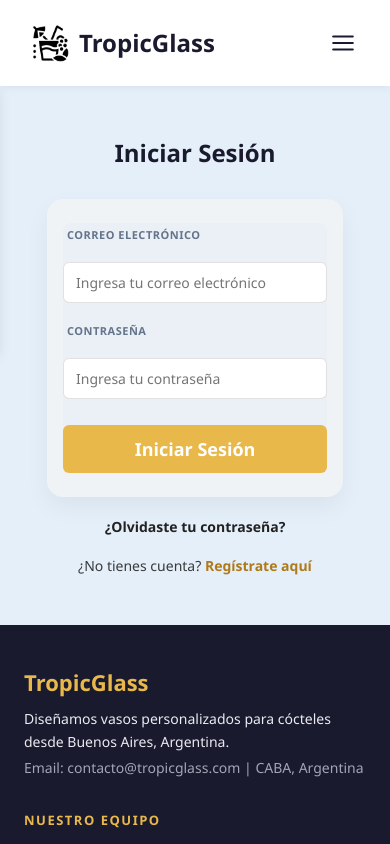
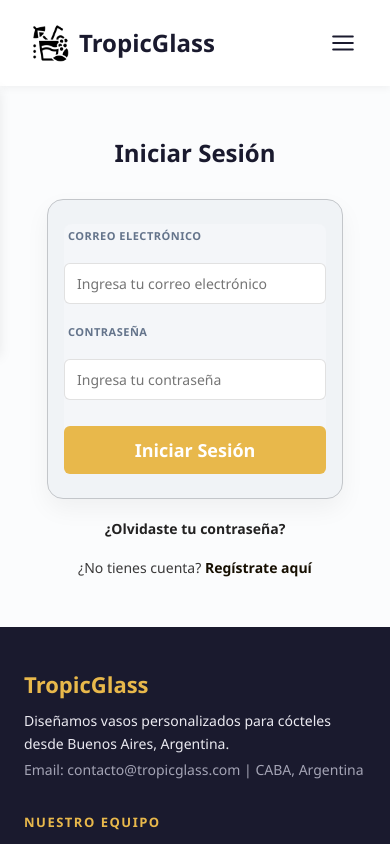
Before and after one commit to petracb9/proyectoReactJsx-2026, a React (Vite) app: page /login in a window 390 px wide. Shown: the top 844 px of the page. Built offline with nearby package versions, Linux system fonts and the light colour scheme; no server answers.

Commit message:
Modificado códigos de estilos en archivo Login.css

```diff
--- a/src/pages/Login.css
+++ b/src/pages/Login.css
@@ -1,6 +1,5 @@
 body.login-bg {
-  background: #ebf0f6;
-
+  background: #fbfcfd;
 }
 
 .login-container {
@@ -13,11 +12,13 @@
 
 .login-form {
     padding: 40px;
-    border-radius: 16px;
-    box-shadow: 0 10px 25px rgba(0, 0, 0, 0.05);
+    border-radius: 10px;
+    box-shadow: 0 10px 25px rgba(0, 0, 0, 0.02);
     width: 100%;
     max-width: 450px;
     box-sizing: border-box;
+    background: #fbfcfd;
+    border: 1px solid #c3c6ca;
   }
 
 .login-container h2 {
@@ -30,7 +31,7 @@
   display: flex;
   flex-direction: column;
   width: 100%;
-  background: #ebf0f6;
+  background: #f4f6f9;
   border-radius: 8px;
 }
 
@@ -105,7 +106,7 @@
 }
 
 .login-container a {
-  color: #af7a18;
+  color: #160f01;
   text-decoration: none;
   font-weight: 600;
 }
@@ -122,7 +123,7 @@
     align-items: center;
     justify-content: center;
     padding: 40px 20px;
-    background: #e4eff9;
+    background: #fbfcfd;
   }
 
   .login-form {
@@ -140,7 +141,7 @@
   .login-container {
     min-height: calc(100vh - 350px);
     padding: 50px 10px;
-    background: #e4eff9;
+    background: #fbfcfd;
   }
 
   .login-form {
```
